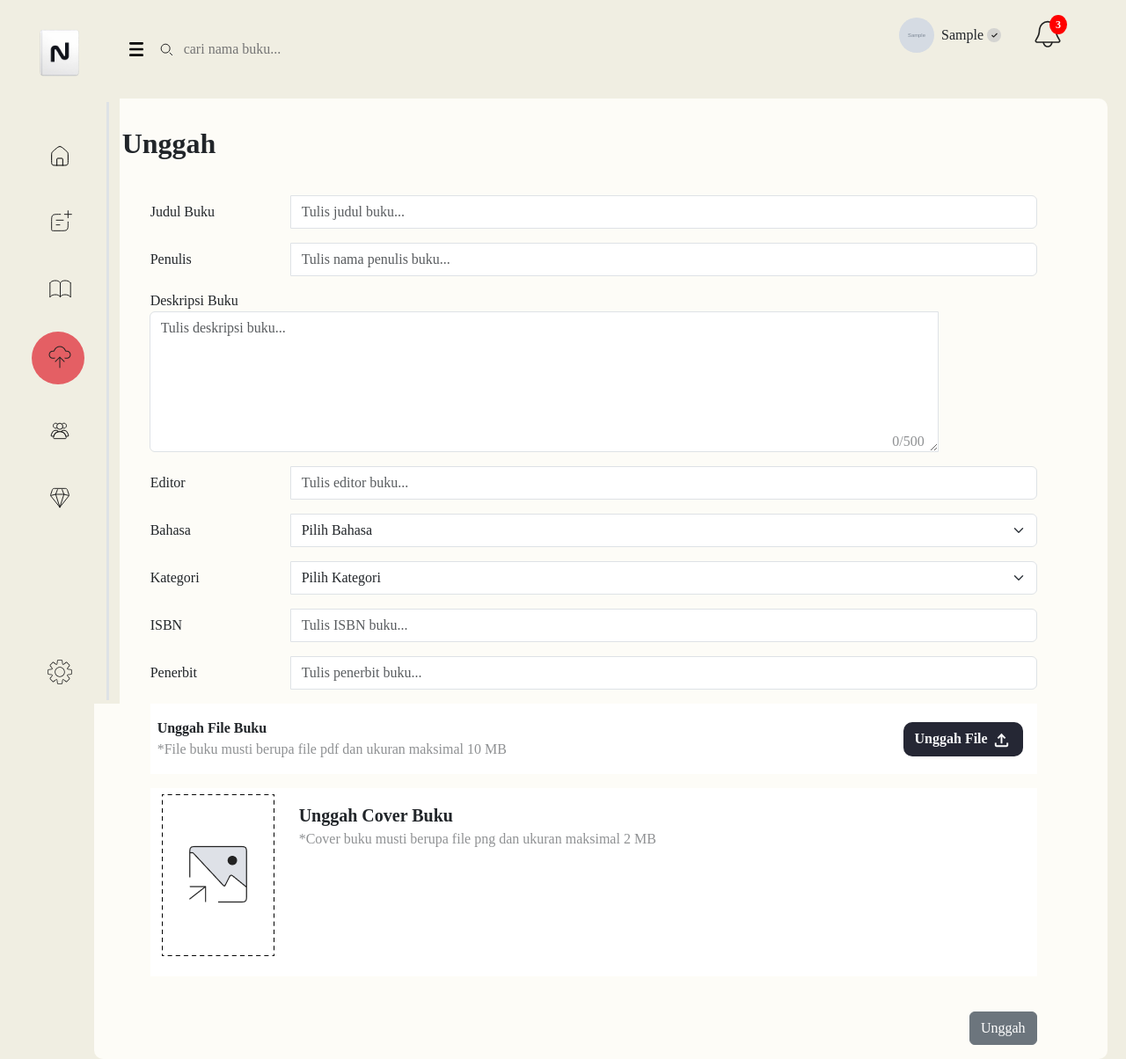
After one commit to JasonAL24/Neobook, a Laravel app: page /unggah/buat in a window 1280 px wide. The commit adds this page. Shown: the whole page at 88% size. Run offline with Laravel 8, Linux system fonts and the light colour scheme; a user stored in the database is signed in; tables that the repository leaves empty hold one stand-in row (values such as "Sample post"); grey boxes marked "Sample" are stand-in pictures; some libraries are stand-ins or nearby versions; some web fonts are replaced.

Commit message:
tambah upload

```diff
--- a/app/Http/Controllers/BookController.php
+++ b/app/Http/Controllers/BookController.php
@@ -5,8 +5,16 @@ namespace App\Http\Controllers;
 use App\Models\Book;
 use App\Models\Member;
 use App\Models\Rating;
+use App\Models\Record;
+use App\Models\User;
+use Illuminate\Database\QueryException;
 use Illuminate\Http\Request;
+use Illuminate\Support\Facades\File;
+use Illuminate\Support\Facades\Hash;
+use Illuminate\Support\Facades\Log;
 use Illuminate\Support\Facades\Validator;
+use Spatie\PdfToText\Pdf;
+use Smalot\PdfParser\Parser;
 
 class BookController extends Controller
 {
@@ -67,11 +75,8 @@ class BookController extends Controller
         // Get the book ID from the request
         $bookId = $request->input('book_id');
 
-        // Retrieve the book
-        $book = Book::find($bookId);
-
         if ($member) {
-            $member->books()->attach($book->id);
+            $member->books()->sync([$bookId], false);
             return redirect()->back()->with('success', 'Buku berhasil ditambahkan ke koleksi!');
         } else {
             return redirect()->back()->with('error', 'Gagal menambahkan buku. Tolong coba ulang.');
@@ -161,4 +166,101 @@ class BookController extends Controller
 
         return $books;
     }
+
+    // Upload
+    public function viewUpload(){
+        $member = auth()->user()->member;
+
+        $records = $member->records()->with('book')->get();
+
+        return view('upload.unggah', [
+            "title" => 'Unggah',
+            "records" => $records
+        ]);
+    }
+
+    public function viewBookUpload(){
+        $member = auth()->user()->member;
+
+        return view('upload.createbook', [
+            "title" => 'Unggah',
+            "member" => $member
+        ]);
+    }
+
+    public function createBook(Request $request){
+        $validator = Validator::make($request->all(), [
+            'judul' => 'required|string',
+            'penulis' => 'required|string|max:30',
+            'deskripsi' => 'required|string|max:500',
+            'editor' => 'required|string|max:30',
+            'bahasa' => 'required|string|max:20|min:2',
+            'kategori' => 'required|string|max:20|min:2',
+            'ISBN' => 'required|string',
+            'penerbit' => 'required|string|max:30',
+            'pdf_file' => 'required|mimes:pdf|max:10240',
+            'cover_image' => 'required|image|mimes:png|max:2048',
+        ]);
+
+        if ($validator->fails()) {
+
+            return redirect()->back()->withErrors($validator)->withInput();
+        }
+
+        $pdfFilename = pathinfo($request->file('pdf_file')->getClientOriginalName(), PATHINFO_FILENAME);
+        $request->file('pdf_file')->move(public_path('/books'), $pdfFilename . '.pdf');
+        $pdfFullPath = public_path('books/' . $pdfFilename . '.pdf');
+
+        // Store cover image in public/img/books directory
+        $coverImageFilename = $pdfFilename . '.png';
+        $request->file('cover_image')->move(public_path('/img/books'), $coverImageFilename);
+        $imageFullPath = public_path('img/books/' . $coverImageFilename);
+
+        // Get max pages
+        $parser = new Parser();
+
+        $pdf = $parser->parseFile($pdfFullPath);
+        $totalPages = count($pdf->getPages());
+
+        // Redesign the description
+        $description = $request->input('deskripsi');
+        $descriptionWithPTags = '<p>' . str_replace("\n", '</p><p>', $description) . '</p>';
+
+        try{
+            $book = new Book();
+            $book->name = $request->input('judul');
+            $book->description = $descriptionWithPTags;
+            $book->author = $request->input('penulis');
+            $book->editor = $request->input('editor');
+            $book->language = $request->input('bahasa');
+            $book->publisher = $request->input('penerbit');
+            $book->category = $request->input('kategori');
+            $book->ISBN = $request->input('ISBN');
+            $book->filename = $pdfFilename;
+            $book->pages = $totalPages;
+            $book->save();
+
+            $member = auth()->user()->member;
+            $bookId = $book->getKey();
+
+            $record = new Record();
+            $record->book_id = $bookId;
+            $record->member_id = $member->id;
+            $record->uploaded_at = now();
+            $record->save();
+
+        } catch (QueryException $e){
+            File::delete($pdfFullPath);
+            File::delete($imageFullPath);
+            if ($e->errorInfo[1] === 1062) {
+                return redirect()->back()->with('error', 'Nama buku sudah ada, mohon unggah buku lain');
+            }
+
+//            return redirect()->back()->with('error', 'Terjadi error saat unggah buku.');
+        }
+
+
+        return redirect()->back()->with('success', 'Sukses! Buku telah diunggah!');
+    }
+
 }
--- a/app/Http/Controllers/UserController.php
+++ b/app/Http/Controllers/UserController.php
@@ -5,6 +5,7 @@ namespace App\Http\Controllers;
 use App\Models\Member;
 use App\Models\User;
 use Illuminate\Http\Request;
+use Illuminate\Support\Facades\File;
 use Illuminate\Support\Facades\Hash;
 use Illuminate\Support\Facades\Log;
 use Illuminate\Support\Facades\Storage;
@@ -124,7 +125,8 @@ class UserController extends Controller
             $existingProfilePicture = $member->profile_picture;
             if ($existingProfilePicture) {
                 $filePath = "/img/profile/$id/$existingProfilePicture";
-                Storage::delete($filePath);
+                $fileFullPath = public_path($filePath);
+                File::delete($fileFullPath);
             }
 
             $profilePicture = $request->file('profile_picture');
--- a/app/Models/Member.php
+++ b/app/Models/Member.php
@@ -18,6 +18,13 @@ class Member extends Model
 
     public function books()
     {
-        return $this->belongsToMany(Book::class)->withPivot('last_page', 'updated_at');
+        return $this->belongsToMany(Book::class)
+            ->withTimestamps()
+            ->withPivot('last_page', 'updated_at', 'created_at');
+    }
+
+    public function records()
+    {
+        return $this->hasMany(Record::class);
     }
 }
--- a/composer.json
+++ b/composer.json
@@ -10,7 +10,9 @@
         "guzzlehttp/guzzle": "^7.0.1",
         "laravel/framework": "^8.75",
         "laravel/sanctum": "^2.11",
-        "laravel/tinker": "^2.5"
+        "laravel/tinker": "^2.5",
+        "smalot/pdfparser": "^2.10",
+        "spatie/pdf-to-text": "^1.52"
     },
     "require-dev": {
         "facade/ignition": "^2.5",
--- a/public/css/bookdetails.css
+++ b/public/css/bookdetails.css
@@ -78,3 +78,7 @@
 .expand-img {
     transform: rotateX(180deg);
 }
+
+.input-label{
+    width: 10em;
+}
--- a/resources/views/koleksi.blade.php
+++ b/resources/views/koleksi.blade.php
@@ -57,14 +57,14 @@
                 </div>
                 <div>
                     <h3 class="ms-5 mt-4">Ayo mulai baca dan simpan ke koleksi sekarang!</h3>
-                    <div class="row">
+                    <div class="row ms-5">
                         @foreach($books as $book)
-                            <div class="col">
+                            <div class="col-auto me-auto">
                                 <div class="text-center">
                                     <a class="no-blue" href="/books/{{$book['id']}}">
                                         <div class="book-container">
                                             <img src="/img/books/{{ $book['filename'] }}.png" alt="{{ $book['name'] }}" class="mb-3 book-image">
-                                            <div class="overlay d-flex flex-column">
+                                            <div class="overlay d-flex flex-column book-image">
                                                 <img src="img/svg/look.svg" alt="look">
                                                 <span class="text-overlay">Lihat</span>
                                             </div>
--- /dev/null
+++ b/resources/views/upload/createbook.blade.php
@@ -0,0 +1,167 @@
+@extends('layouts.main')
+
+@section('container')
+    <div class="main-bg">
+        <div class="white-container p-3">
+            <h2 class="fw-bold p-3 mb-4">Unggah</h2>
+            <form method="POST" action="{{ route('createBook') }}" enctype="multipart/form-data">
+                @csrf
+                <div class="ms-5" style="width: 90%">
+                    <div class="input-group mb-3 align-items-center">
+                        <span class="input-label">Judul Buku</span>
+                        <input type="text" name="judul" class="form-control" placeholder="Tulis judul buku..." aria-label="Judul">
+                    </div>
+                    <div class="input-group mb-3 align-items-center">
+                        <span class="input-label">Penulis</span>
+                        <input type="text" name="penulis" class="form-control" placeholder="Tulis nama penulis buku..." aria-label="Penulis">
+                    </div>
+                    <div class="input-group mb-3">
+                        <span class="input-label">Deskripsi Buku</span>
+                        <div class="position-relative input-group" style="width: 89%; padding: 0">
+                            <textarea id="deskripsi" name="deskripsi" class="form-control" maxlength="500" placeholder="Tulis deskripsi buku..." aria-label="Deskripsi" style="height: 10em;"></textarea>
+                            <div class="position-absolute bottom-0 end-0 me-3" style="pointer-events: none; font-size: 16px; opacity: 50%; z-index:500">
+                                <span id="char-count" class="">0/500</span>
+                            </div>
+                        </div>
+                    </div>
+                    <div class="input-group mb-3 align-items-center">
+                        <span class="input-label">Editor</span>
+                        <input type="text" name="editor" class="form-control" placeholder="Tulis editor buku..." aria-label="Editor">
+                    </div>
+                    <div class="input-group mb-3 align-items-center">
+                        <span class="input-label">Bahasa</span>
+                        <select name="bahasa" class="form-select" aria-label="Bahasa">
+                            <option selected disabled>Pilih Bahasa</option>
+                            <option value="Inggris (USA)">Inggris (USA)</option>
+                            <option value="Inggris (UK)">Inggris (UK)</option>
+                            <option value="Mandarin (Aks. Sederhana)">Mandarin (Aks. Sederhana)</option>
+                            <option value="Mandarin (Aks. Tradisional)">Mandarin (Aks. Tradisional)</option>
+                            <option value="Spanyol">Spanyol</option>
+                            <option value="Bahasa Indonesia">Bahasa Indonesia</option>
+                            <option value="Bahasa Jepang">Bahasa Jepang</option>
+                            <option value="Rusia">Rusia</option>
+                        </select>
+                    </div>
+                    <div class="input-group mb-3 align-items-center">
+                        <span class="input-label">Kategori</span>
+                        <select name="kategori" class="form-select" aria-label="Kategori">
+                            <option selected disabled>Pilih Kategori</option>
+                            <option value="Aksi/Laga">Aksi/Laga</option>
+                            <option value="Komedi">Komedi</option>
+                            <option value="Pertualangan">Pertualangan</option>
+                            <option value="Biografi">Biografi</option>
+                            <option value="Fiksi Ilmiah">Fiksi Ilmiah</option>
+                            <option value="Romantis">Romantis</option>
+                            <option value="Misteri">Misteri</option>
+                            <option value="Horror">Horror</option>
+                            <option value="Sejarah">Sejarah</option>
+                            <option value="Cerpen">Cerpen</option>
+                            <option value="Anak-anak">Anak-anak</option>
+                            <option value="Dewasa">Dewasa</option>
+                            <option value="Filosofi">Filosofi</option>
+                            <option value="Novel">Novel</option>
+                            <option value="Drama">Drama</option>
+                        </select>
+                    </div>
+                    <div class="input-group mb-3 align-items-center">
+                        <span class="input-label">ISBN</span>
+                        <input type="text" name="ISBN" class="form-control" placeholder="Tulis ISBN buku..." aria-label="ISBN">
+                    </div>
+                    <div class="input-group mb-3 align-items-center">
+                        <span class="input-label">Penerbit</span>
+                        <input type="text" name="penerbit" class="form-control" placeholder="Tulis penerbit buku..." aria-label="ISBN" >
+                    </div>
+                    <div class="input-group mb-3 align-items-center" style="background-color: white; height: 5em;">
+                        <div class="d-flex flex-column p-2">
+                            <span class="input-label fw-bold">Unggah File Buku</span>
+                            <span class="opacity-50">*File buku musti berupa file pdf dan ukuran maksimal 10 MB</span>
+                        </div>
+                        <div class="ms-auto">
+                            <span id="pdfName" class="me-2"></span>
+                            <button type="button" id="pdfUploadBtn" class="btn text-light fw-bold me-3" style="background-color: #252734; border-radius: 10px">
+                                Unggah File
+                                <img src="/img/svg/upload_book.svg" alt="upload" style="width: 23px">
+                            </button>
+                        </div>
+                        <input type="file" name="pdf_file" class="form-control d-none" accept=".pdf" aria-label="File PDF" id="pdfInput">
+                    </div>
+                    <div class="input-group mb-3" style="background-color: white;">
+                        <div class="input-group-prepend">
+                            <button type="button" class="btn" id="coverUploadBtn">
+                                <div class="mb-3" id="coverPreviewContainer">
+                                    <img src="/img/default_preview.png" alt="Cover Preview" id="coverPreview" style="max-width: 200px; max-height: 200px;">
+                                </div>
+                            </button>
+                        </div>
+                        <div class="p-3 d-flex flex-column">
+                            <span class="fs-5 fw-bold">Unggah Cover Buku</span>
+                            <span class="opacity-50">*Cover buku musti berupa file png dan ukuran maksimal 2 MB</span>
+                        </div>
+
+                        <input type="file" name="cover_image" class="form-control d-none" accept=".png" aria-label="Cover Buku" id="coverInput">
+                    </div>
+
+                    @if ($errors->any())
+                        <div>
+                            @foreach ($errors->all() as $error)
+                                <div class="text-danger">{{ $error }}</div>
+                            @endforeach
+                        </div>
+                    @endif
+                    @if (session('success'))
+                        <div class="alert alert-success mt-3">
+                            {{ session('success') }}
+                        </div>
+                    @endif
+                    @if(session('error'))
+                        <div class="alert alert-danger mt-3">
+                            {{ session('error') }}
+                        </div>
+                    @endif
+                    <div class="d-flex flex-row">
+                        <div class="ms-auto mt-4">
+                            <button type="submit" class="btn btn-secondary" style="width: 6vw">Unggah</button>
+                        </div>
+                    </div>
+                </div>
+            </form>
+        </div>
+    </div>
+    <script>
+        $(document).ready(function() {
+            $('#deskripsi').on('input', function() {
+                var charCount = $(this).val().length;
+                $('#char-count').text(charCount + '/500');
+            });
+        });
+        document.getElementById('pdfUploadBtn').addEventListener('click', function() {
+            document.getElementById('pdfInput').click();
+        });
+
+        document.getElementById('pdfInput').addEventListener('change', function() {
+            const file = this.files[0];
+            if (file) {
+                document.getElementById('pdfName').innerText = file.name;
+            } else {
+                document.getElementById('pdfName').innerText = '';
+            }
+        });
+
+        document.getElementById('coverUploadBtn').addEventListener('click', function() {
+            document.getElementById('coverInput').click();
+        });
+
+        document.getElementById('coverInput').addEventListener('change', function() {
+            const file = this.files[0];
+            if (file) {
+                const reader = new FileReader();
+                reader.onload = function(e) {
+                    document.getElementById('coverPreview').src = e.target.result;
+                };
+                reader.readAsDataURL(file);
+            } else {
+                document.getElementById('coverPreview').src = '/img/default_preview.png';
+            }
+        });
+    </script>
+@endsection
--- a/routes/web.php
+++ b/routes/web.php
@@ -106,11 +106,9 @@ Route::middleware('auth')->group(function () {
     });
 
 //    UPLOAD
-    Route::get('/unggah', function () {
-        return view('unggah', [
-            "title" => "Unggah"
-        ]);
-    });
+    Route::get('/unggah', [BookController::class, 'viewUpload'])->name('viewUpload');
+    Route::get('/unggah/buat', [BookController::class, 'viewBookUpload'])->name('viewBookUpload');
+    Route::post('/unggah/buat', [BookController::class, 'createBook'])->name('createBook');
 
 //    KOMUNITAS
     Route::get('/komunitas', function () {
```
Also changed, not shown: app/Models/Book.php (+8 -1 lines), app/Models/Record.php (added, +23 -0 lines), resources/views/unggah.blade.php (deleted, +0 -7 lines), resources/views/upload/unggah.blade.php (added, +51 -0 lines), database/migrations/2024_05_10_120609_create_communities_table.php, database/migrations/2024_05_13_091447_create_bookmember_table.php, public/img/default_preview.png (added), public/img/svg/upload_book.svg (added), public/img/upload_not_found.png (added), 1 other file.
